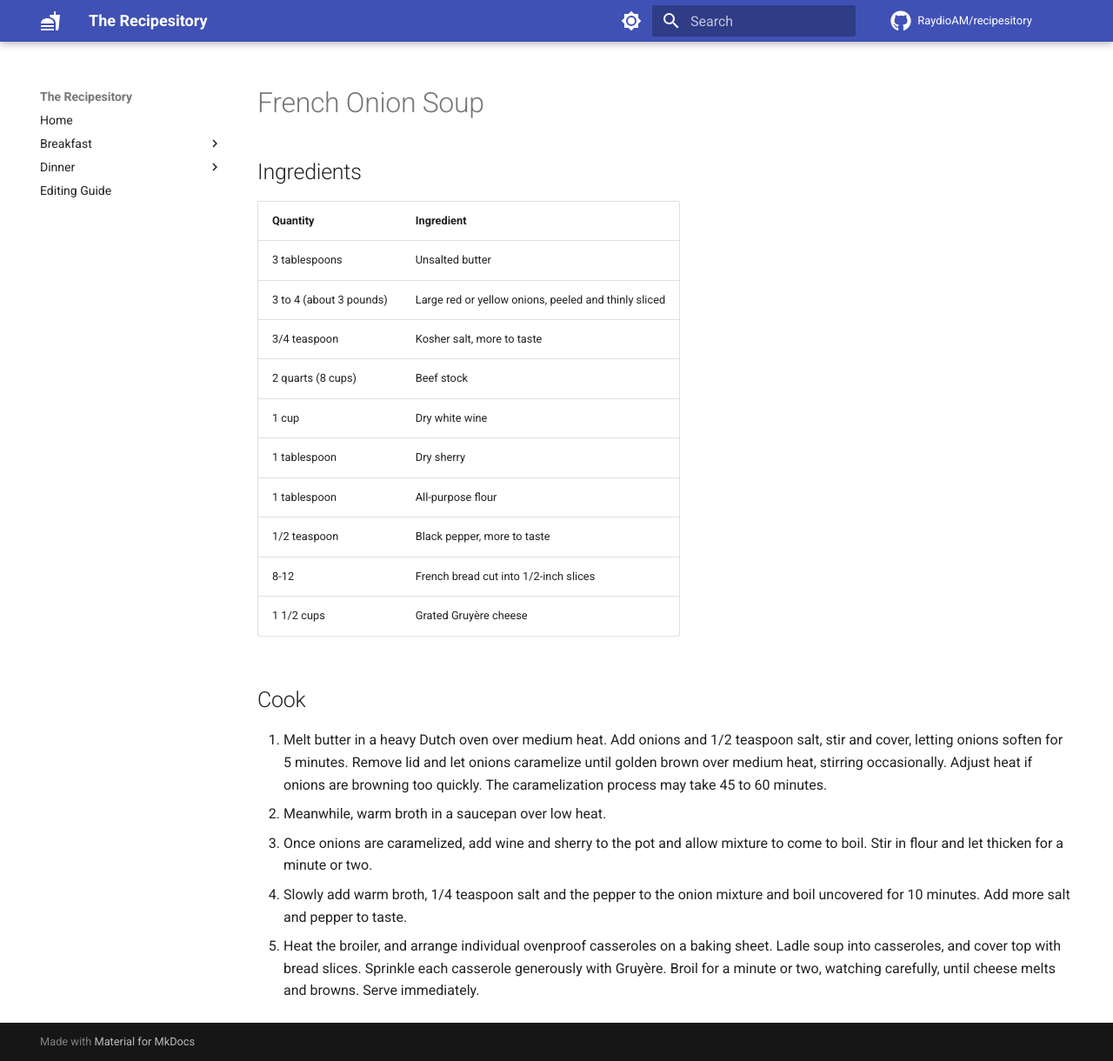
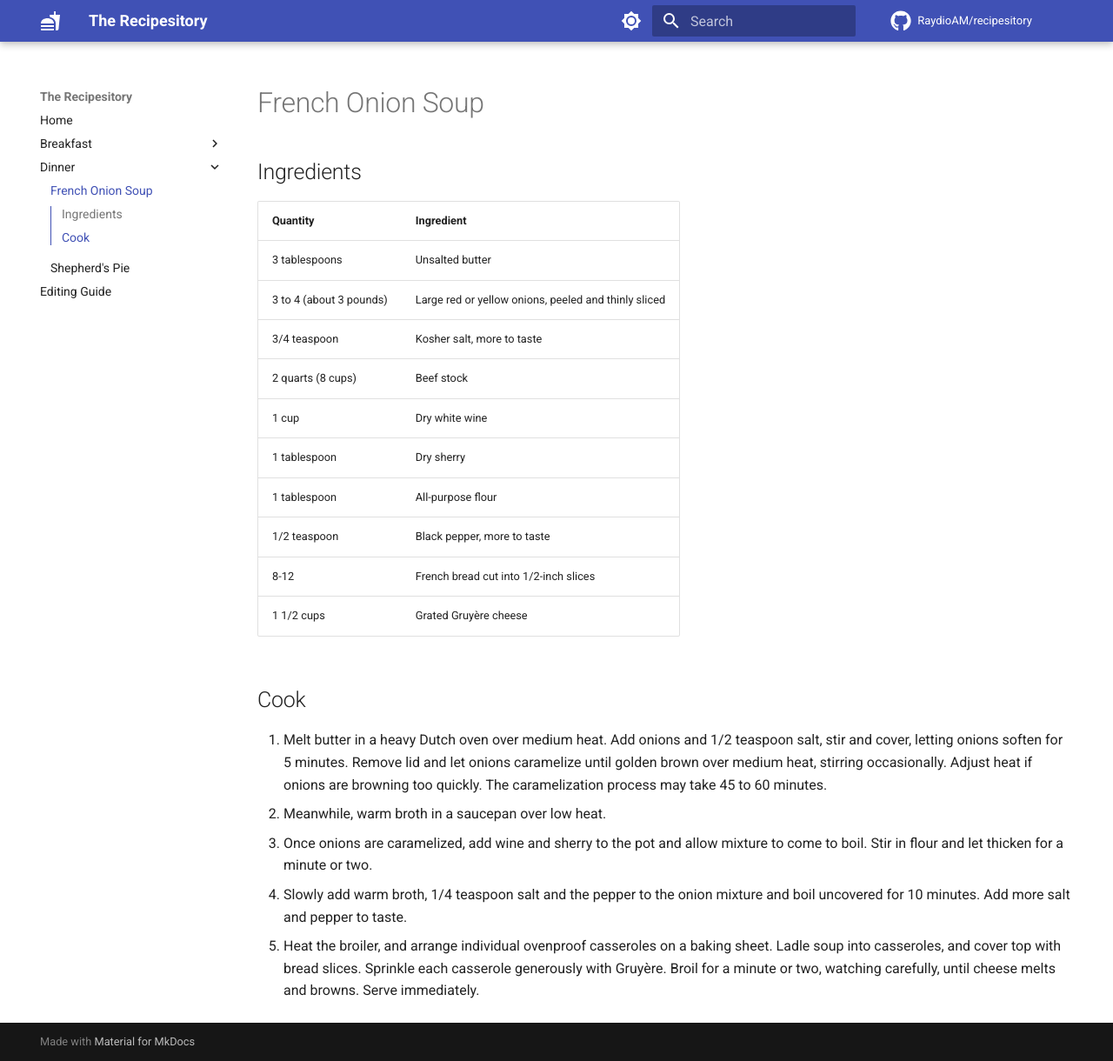
Before and after one commit to RaydioAM/Recipesitory, an MkDocs documentation site: the page built from docs/recipes/french-onion-soup.md, in a window 1280 px wide and 1220 px high. Shown: the whole window at 87% size. Built offline with MkDocs 1.6.1 and Material for MkDocs 9.7.7, drawn with Linux system fonts in a browser that asks for light colours; comment, search, counter and statistics services are not loaded.

Commit message:
Update mkdocs.yml

```diff
--- a/mkdocs.yml
+++ b/mkdocs.yml
@@ -47,5 +47,6 @@ nav:
   - Breakfast:
     - Gordon Ramsay Scrambled Eggs: recipes/scrambled-eggs.md
   - Dinner:
+    - French Onion Soup: recipes/french-onion-soup.md
     - Shepherd's Pie: recipes/shepherds-pie.md
   - Editing Guide: editing-guide.md
```
